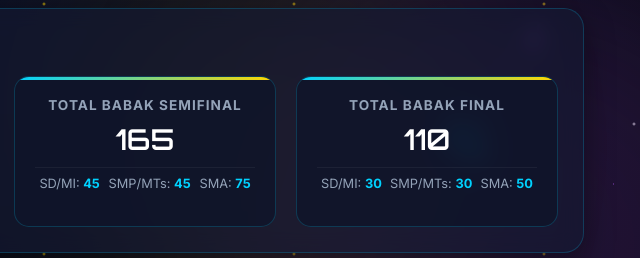
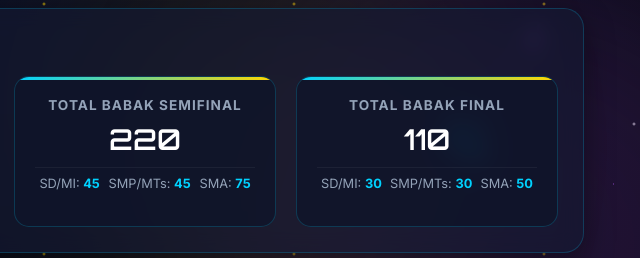
Before and after one commit to AMSO-FESA/Data-Peserta-AMSO-2026, a plain HTML site: page index.html in a window 1280 px wide. Shown: the part 406-664 px from the top of the page, 636-1276 px from the left. Drawn offline with Linux system fonts and the light colour scheme.

Commit message:
Update index.html

```diff
--- a/index.html
+++ b/index.html
@@ -526,7 +526,7 @@
                 <div class="summary-grid">
                     <div class="summary-card"><h4>Total Babak Seleksi</h4><div class="number-lg">7,350</div><div class="sub-breakdown"><span>SD/MI: <strong>1,808</strong></span><span>SMP/MTs: <strong>2,441</strong></span><span>SMA: <strong>3,101</strong></span></div></div>
                     <div class="summary-card"><h4>Total Babak Penyisihan</h4><div class="number-lg">3,094</div><div class="sub-breakdown"><span>SD/MI: <strong>543</strong></span><span>SMP/MTs: <strong>732</strong></span><span>SMA: <strong>1,555</strong></span></div></div>
-                    <div class="summary-card"><h4>Total Babak Semifinal</h4><div class="number-lg">165</div><div class="sub-breakdown"><span>SD/MI: <strong>45</strong></span><span>SMP/MTs: <strong>45</strong></span><span>SMA: <strong>75</strong></span></div></div>
+                    <div class="summary-card"><h4>Total Babak Semifinal</h4><div class="number-lg">220</div><div class="sub-breakdown"><span>SD/MI: <strong>45</strong></span><span>SMP/MTs: <strong>45</strong></span><span>SMA: <strong>75</strong></span></div></div>
                     <div class="summary-card"><h4>Total Babak Final</h4><div class="number-lg">110</div><div class="sub-breakdown"><span>SD/MI: <strong>30</strong></span><span>SMP/MTs: <strong>30</strong></span><span>SMA: <strong>50</strong></span></div></div>
                 </div>
             </div>
```
